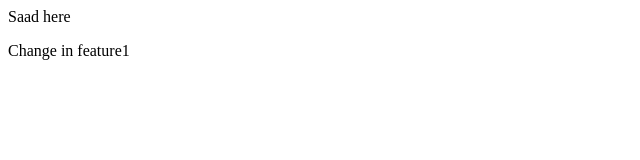
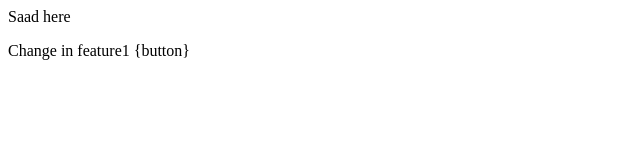
Before and after one commit to SaadMB37/localrepo, a plain HTML site: page index.html in a window 1280 px wide. Shown: the full height of the page, 0-640 px from the left. Drawn offline with Linux system fonts and the light colour scheme.

Commit message:
button added in main

```diff
--- a/index.html
+++ b/index.html
@@ -1,3 +1,3 @@
 <p>Saad here
 </p>
-<p>Change in feature1</p>
+<p>Change in feature1 {button}</p>
```
